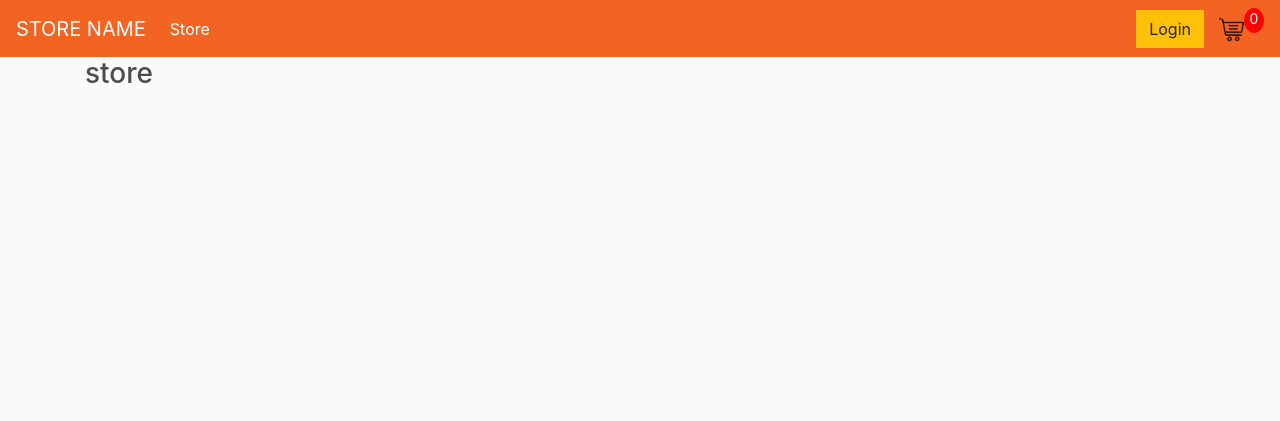
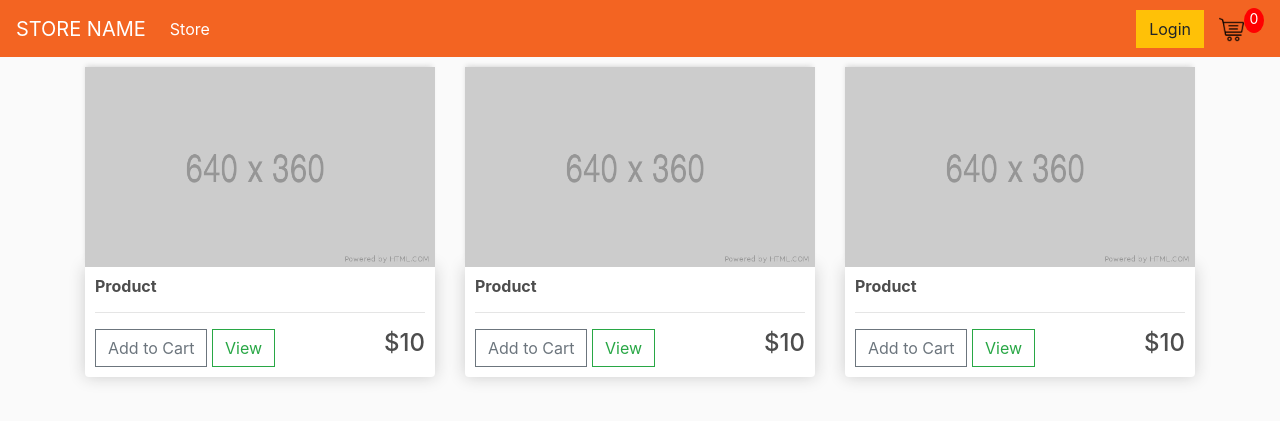
Before and after one commit to Ktlim83/Eshop_Project, a Django app: page /products/ in a window 1280 px wide. Shown: the top 421 px of the page. Run offline with Django 3.2, Linux system fonts and the light colour scheme; some libraries are stand-ins or nearby versions.

Commit message:
added placeholders for products

```diff
--- a/apps/products_main/templates/store/store.html
+++ b/apps/products_main/templates/store/store.html
@@ -1,5 +1,41 @@
 {% extends 'store/main.html' %}
 {% load static %}
 {% block content %}
-    <h3>store</h3>
+
+
+<div class="row">
+    <div class="col-lg-4">
+        <img class="thumbnail" src="{% static 'images/placeholder.png'%}">
+        <div class="box-element product">
+            <h6><strong>Product</strong></h6>
+            <hr>
+            <button class="btn btn-outline-secondary add-btn">Add to Cart</button>
+            <a class="btn btn-outline-success" href="#">View</a>
+            <h4 id="price">$10</h4>
+        </div>
+
+    </div>
+    <div class="col-lg-4">
+        <img class="thumbnail" src="{% static 'images/placeholder.png'%}">
+        <div class="box-element product">
+            <h6><strong>Product</strong></h6>
+            <hr>
+            <button class="btn btn-outline-secondary add-btn">Add to Cart</button>
+            <a class="btn btn-outline-success" href="#">View</a>
+            <h4 id="price">$10</h4>
+        </div>
+
+    </div>
+    <div class="col-lg-4">
+        <img class="thumbnail" src="{% static 'images/placeholder.png'%}">
+        <div class="box-element product">
+            <h6><strong>Product</strong></h6>
+            <hr>
+            <button class="btn btn-outline-secondary add-btn">Add to Cart</button>
+            <a class="btn btn-outline-success" href="#">View</a>
+            <h4 id="price">$10</h4>
+
+        </div>
+    </div>
+</div>
 {% endblock content %}
--- a/static/css/main.css
+++ b/static/css/main.css
@@ -97,3 +97,8 @@ h1,h2,h3,h4,h5,h6{
 .hidden{
 	display: none!important;
 }
+
+#price {
+    display: inline-block; float: right;
+
+}
```
Also changed, not shown: static/images/placeholder.png (added).
